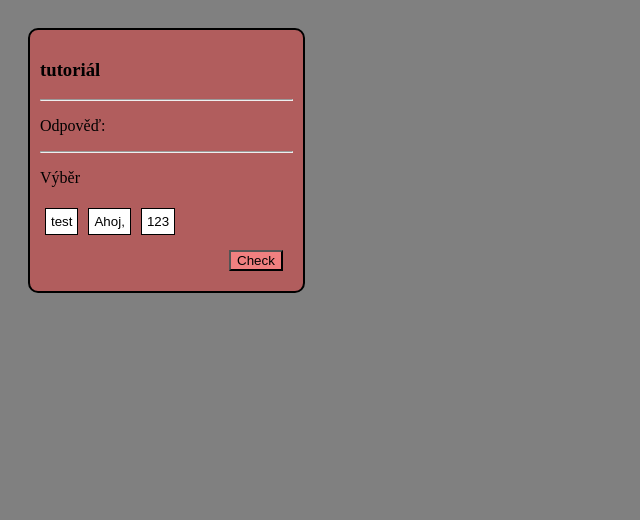
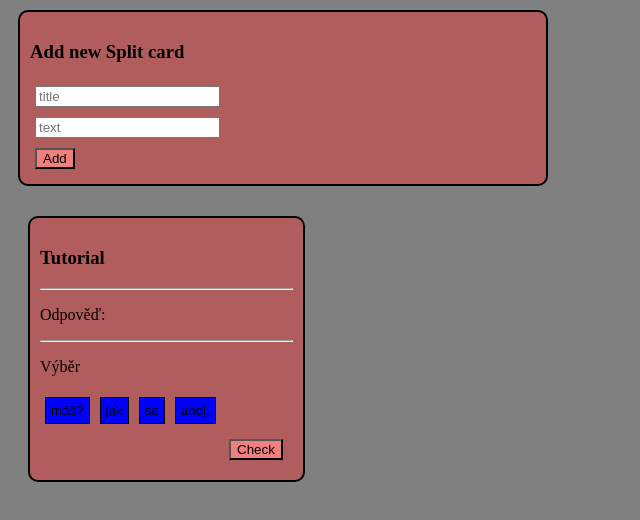
Before and after one commit to Vratislavberry/ReactCardsApp, a React (Vite) app: page / in a window 1280 px wide. Shown: the top 520 px of the page, without its empty margins (0-640 px from the left). Built offline with nearby package versions, Linux system fonts and the light colour scheme.

Commit message:
add change of color for SplitCardSegments according to their correctness.

```diff
--- a/src/components/App.jsx
+++ b/src/components/App.jsx
@@ -1,21 +1,44 @@
 import React from "react";
 import SplitCard from "./SplitCard";
+import FormAddSplitCard from "./FormAddSplitCard";
 
 // alt + shift + f = auto-indent
+/** Ideas
+ *  Change color on SplitCardSegments when the user checks their solution
+ *    red for incorrect, green for correct.
+ *
+ *  Add required to the input fields in FormAddSplitCard
+ *
+ *  textSegments is a hook but I modify its elements directly, figure out if its a problem
+ *  Add retry button and state. When Check button is pressed, disable all buttons until user pressed retry button
+ *  which unchecks all buttons.
+ */
+
 function App() {
-  let tempSplitCards = [
+  const [splitCards, setSplitCards] = React.useState([
     {
+      title: "Tutorial",
       text: "ahoj, jak se máš?",
     },
-    {
-      text: "Jde to fajn",
-    },
-  ];
-  const [splitCards, setSplitCards] = React.useState([]);
+  ]);
+
+  function addSplitCard(newCard) {
+    if (newCard.title == "" || newCard.text == "") {
+      alert("Please fill out both fields");
+      return;
+    } else {
+      setSplitCards((preValue) => {
+        return [...preValue, newCard];
+      });
+    }
+  }
 
   return (
     <div>
-      <SplitCard key="1" title="tutoriál" text="Ahoj, test 123" />
+      <FormAddSplitCard addSplitCard={addSplitCard} />
+      {splitCards.map((splitCard, index) => (
+        <SplitCard key={index} title={splitCard.title} text={splitCard.text} />
+      ))}
     </div>
   );
 }
--- /dev/null
+++ b/src/components/FormAddSplitCard.jsx
@@ -0,0 +1,48 @@
+import React from "react";
+
+function FormAddSplitCard(props) {
+  const [SplitCard, setSplitCard] = React.useState({ title: "", text: "" });
+
+  function handleChange(event) {
+    const { name, value } = event.target;
+
+    setSplitCard((preValue) => {
+      return { ...preValue, [name]: value };
+    });
+  }
+
+  return (
+    <form className="formAddSplitCard">
+      <h3>Add new Split card</h3>
+      <input
+        onChange={handleChange}
+        value={SplitCard.title}
+        name="title"
+        type="text"
+        placeholder="title"
+        required={true}
+      />
+      <br />
+      <input
+        onChange={handleChange}
+        value={SplitCard.text}
+        name="text"
+        type="text"
+        placeholder="text"
+        required={true}
+      />
+      <br />
+      <button
+        onClick={() => {
+          props.addSplitCard(SplitCard);
+          setSplitCard({ title: "", text: "" });
+        }}
+        type="button"
+      >
+        Add
+      </button>
+    </form>
+  );
+}
+
+export default FormAddSplitCard;
--- a/src/components/SplitCard.jsx
+++ b/src/components/SplitCard.jsx
@@ -6,15 +6,25 @@ function SplitCard(props) {
   const [textSegments, setTextSegments] = React.useState(
     shuffle(
       props.text.split(" ").map((textPart, index) => {
-        return { id: index, text: textPart, checked: false };
+        return { id: index, text: textPart, checked: false, color: "blue" };
       })
     )
   );
-  console.log(textSegments);
 
+  // Changes one element of the textSegments array without mutating the original array
+  function changeTextSegmentsElement(id, newObject) {
+    setTextSegments((preValue) => {
+      return preValue.map((textSegment, index) => {
+        if (index === id) {
+          return { ...textSegment, ...newObject };
+        }
+        return textSegment;
+      });
+    });
+  }
+
+    // States whether the order of the segments is correct (true or false)
     const [correctResult, setCorrectResult] = React.useState(null);
-
-  console.log(textSegments);
 
     // Handle functions
     function handleCardSegmentClick(id) {
@@ -30,20 +40,39 @@ function SplitCard(props) {
           tempObject,
         ];
       });
+      // Change color of the segment to blue when the user unchecks it
+      if (tempObject.checked === false) {
+        tempObject.color = "blue";
+      }
+
       setCorrectResult(null);
     }
 
+    // handles click on the check button
     function handleCheck() {
-    console.log("Jsem tu");
+      // change color of all incorrect segments to red and correct to green
+      let iOfCheckedSegments = 0;
+      for (let i = 0; i < textSegments.length; i++) {
+        if (textSegments[i].checked === false) {
+          continue;
+        }
+        if (textSegments[i].id === iOfCheckedSegments) {
+          iOfCheckedSegments++;
+          changeTextSegmentsElement(i, { color: "green" });
+        } else {
+          iOfCheckedSegments++;
+          changeTextSegmentsElement(i, { color: "red" });
+        }
+      }
+
+      // check if all segments are checked and in correct order
       for (let i = 0; i < textSegments.length; i++) {
         if (textSegments[i].id !== i || textSegments[i].checked !== true) {
-        console.log("Je to špatně");
           setCorrectResult(false);
           return;
         }
       }
       setCorrectResult(true);
-    console.log("Je to správně :)");
     }
 
     // helper functions
@@ -57,6 +86,7 @@ function SplitCard(props) {
             id={textSegment.id}
             text={textSegment.text}
             checked={textSegment.checked}
+            color={textSegment.color}
           />
         ));
     }
--- a/src/components/SplitCardSegment.jsx
+++ b/src/components/SplitCardSegment.jsx
@@ -7,6 +7,7 @@ function SplitCardSegment(props) {
         props.onClick(props.id);
       }}
       className="splitCardSegment"
+      style={{ backgroundColor: props.color }}
     >
       {props.text}
     </button>
--- a/src/index.css
+++ b/src/index.css
@@ -42,3 +42,21 @@ body {
   text-align: center;
 
 }
+
+.formAddSplitCard {
+  background-color: rgb(177, 93, 93);
+  margin: 10px;
+  padding: 10px;
+  width: 40%;
+  border: 2px solid black;
+  border-radius: 10px;
+}
+
+.formAddSplitCard input {
+  margin: 5px;
+}
+
+.formAddSplitCard button {
+  background-color: lightcoral;
+  margin: 5px;
+}
```
Also changed, not shown: src/components/FormAddCard.jsx (deleted). Lines whose indentation alone changed are shown as unchanged.
